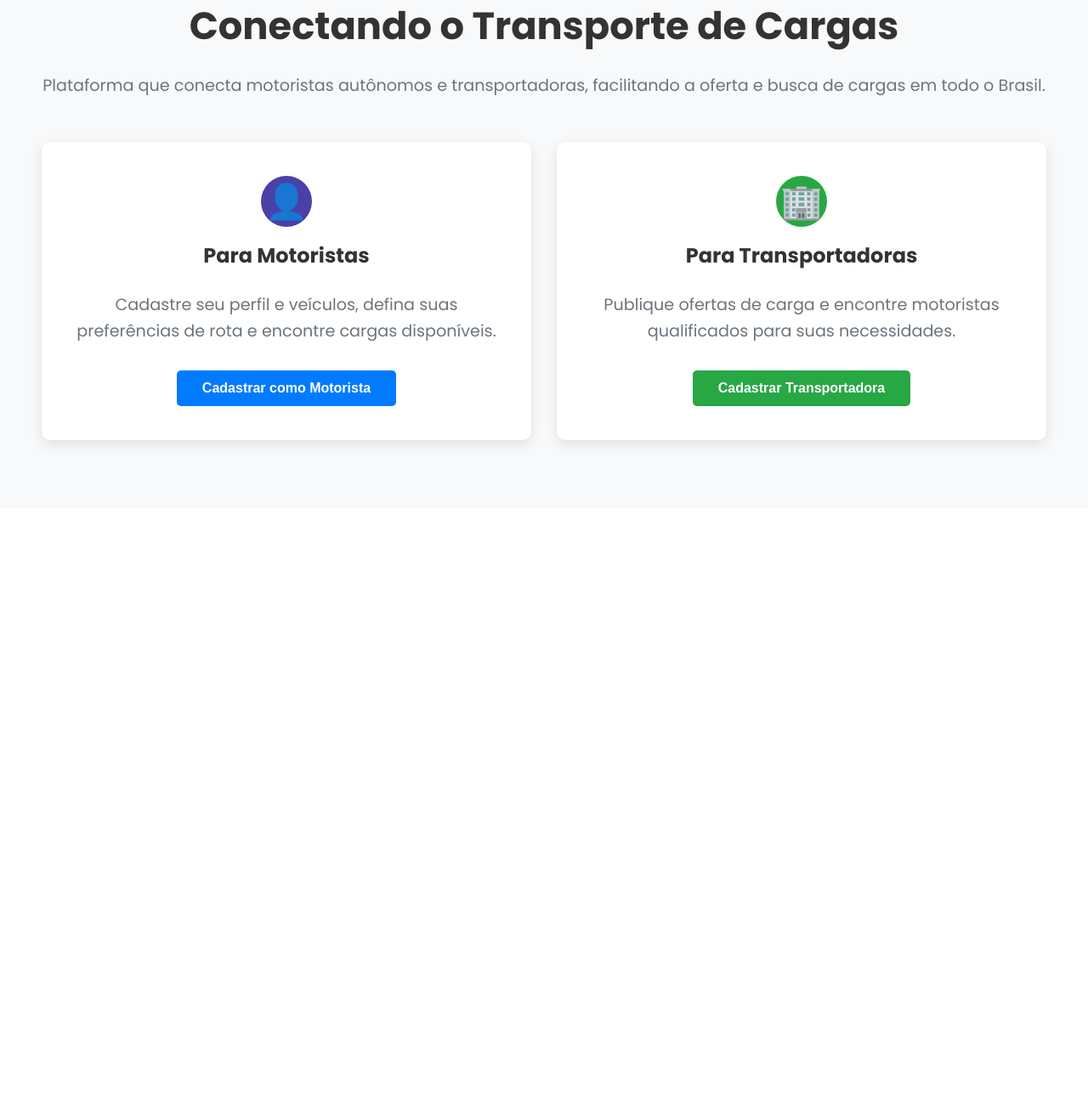
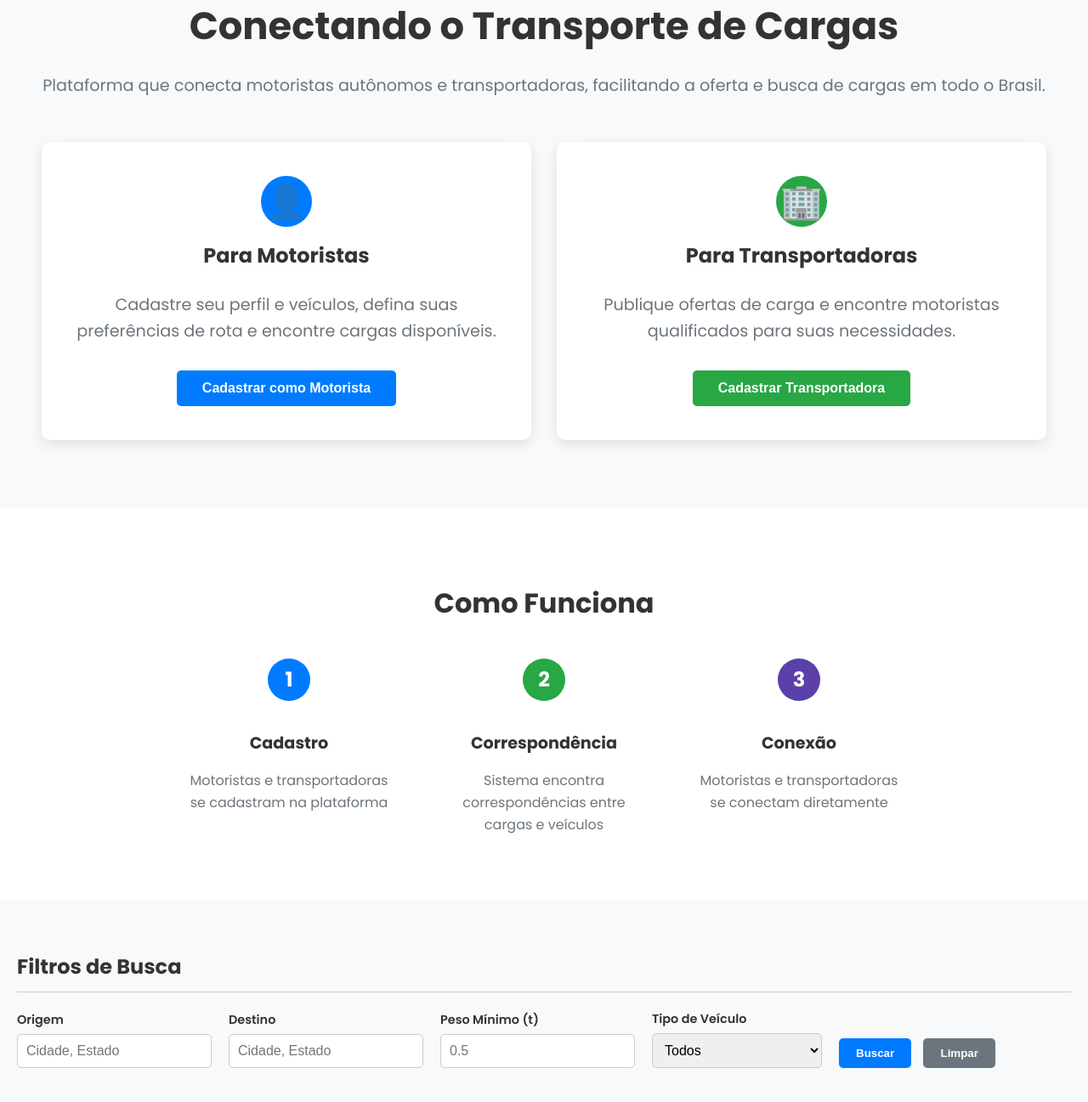
Before and after one commit to carusorodrigo/meufretefacil-docker, a Flask app: page / in a window 1280 px wide. Shown: the part 221-1518 px from the top of the page at 85% size. Before the commit the page ends 750 px from the top, so only its background shows below. Run offline with Flask 3, Linux system fonts and the light colour scheme.

Commit message:
Update index.html

```diff
--- a/templates/index.html
+++ b/templates/index.html
@@ -34,7 +34,7 @@
             font-weight: 700;
             display: flex;
             align-items: center;
-            margin-right: auto; /* Empurra os links para a direita */
+            margin-right: auto;
         }
         .navbar .logo img {
             margin-right: 10px;
@@ -44,7 +44,7 @@
             color: white;
             text-decoration: none;
             margin-left: 25px;
-            font-weight: 400; /* Mais leve, como na imagem */
+            font-weight: 400;
             font-size: 0.95em;
             transition: opacity 0.3s;
         }
@@ -59,7 +59,7 @@
             font-size: 2.8em;
             color: var(--text-color);
             margin-bottom: 10px;
-            font-weight: 700; /* Mais pesado, como na imagem */
+            font-weight: 700;
         }
         .hero-section p {
             font-size: 1.2em;
@@ -91,7 +91,6 @@
             margin-bottom: 30px;
         }
         .icon {
-            /* Ajuste para simular o ícone do modelo */
             display: inline-block;
             width: 60px;
             height: 60px;
@@ -130,6 +129,99 @@
         .btn-secondary:hover {
             background-color: #1e7e34;
         }
+
+        /* Estilos para a seção Como Funciona */
+        .how-it-works {
+            padding: 60px 20px;
+            background-color: white;
+            text-align: center;
+        }
+        .how-it-works h2 {
+            font-size: 2em;
+            margin-bottom: 40px;
+        }
+        .steps-container {
+            display: flex;
+            justify-content: center;
+            gap: 50px;
+            flex-wrap: wrap;
+        }
+        .step {
+            width: 250px;
+            text-align: center;
+        }
+        .step-number {
+            display: inline-block;
+            width: 50px;
+            height: 50px;
+            line-height: 50px;
+            border-radius: 50%;
+            font-size: 1.5em;
+            font-weight: 700;
+            margin-bottom: 15px;
+            color: white;
+        }
+        .step-1 { background-color: #007bff; }
+        .step-2 { background-color: #28a745; }
+        .step-3 { background-color: #5a40a8; }
+        .step h3 {
+            font-size: 1.2em;
+            margin-bottom: 10px;
+        }
+        .step p {
+            color: #6c757d;
+        }
+
+        /* Estilos para a seção de Filtros */
+        .filter-section {
+            padding: 40px 20px;
+            background-color: var(--bg-color);
+        }
+        .filter-section h2 {
+            font-size: 1.5em;
+            margin-bottom: 20px;
+            border-bottom: 1px solid #ccc;
+            padding-bottom: 10px;
+            text-align: left;
+        }
+        .filter-form {
+            display: flex;
+            gap: 20px;
+            flex-wrap: wrap;
+            align-items: flex-end;
+        }
+        .filter-group {
+            display: flex;
+            flex-direction: column;
+            min-width: 200px;
+        }
+        .filter-group label {
+            font-size: 0.9em;
+            margin-bottom: 5px;
+            font-weight: 600;
+        }
+        .filter-group input, .filter-group select {
+            padding: 10px;
+            border: 1px solid #ccc;
+            border-radius: 5px;
+            font-size: 1em;
+        }
+        .filter-buttons button {
+            padding: 10px 20px;
+            border: none;
+            border-radius: 5px;
+            cursor: pointer;
+            font-weight: 600;
+            margin-right: 10px;
+        }
+        .btn-search {
+            background-color: #007bff;
+            color: white;
+        }
+        .btn-clear {
+            background-color: #6c757d;
+            color: white;
+        }
     </style>
 </head>
 <body>
@@ -155,7 +247,7 @@
         <div class="card-container">
             <div class="card">
                 <!-- Ícone de Motorista -->
-                <div class="icon icon-motorista" style="background-color: #4a40a8;">👤</div>
+                <div class="icon icon-motorista" style="background-color: #007bff;">👤</div>
                 <h3>Para Motoristas</h3>
                 <p>Cadastre seu perfil e veículos, defina suas preferências de rota e encontre cargas disponíveis.</p>
                 <button class="btn-primary">Cadastrar como Motorista</button>
@@ -170,6 +262,59 @@
         </div>
     </div>
 
+    <!-- Seção Como Funciona -->
+    <div class="how-it-works">
+        <h2>Como Funciona</h2>
+        <div class="steps-container">
+            <div class="step">
+                <div class="step-number step-1" style="background-color: #007bff;">1</div>
+                <h3>Cadastro</h3>
+                <p>Motoristas e transportadoras se cadastram na plataforma</p>
+            </div>
+            <div class="step">
+                <div class="step-number step-2" style="background-color: #28a745;">2</div>
+                <h3>Correspondência</h3>
+                <p>Sistema encontra correspondências entre cargas e veículos</p>
+            </div>
+            <div class="step">
+                <div class="step-number step-3" style="background-color: #5a40a8;">3</div>
+                <h3>Conexão</h3>
+                <p>Motoristas e transportadoras se conectam diretamente</p>
+            </div>
+        </div>
+    </div>
+
+    <!-- Seção de Filtros de Busca -->
+    <div class="filter-section">
+        <h2>Filtros de Busca</h2>
+        <form class="filter-form">
+            <div class="filter-group">
+                <label for="origem">Origem</label>
+                <input type="text" id="origem" placeholder="Cidade, Estado">
+            </div>
+            <div class="filter-group">
+                <label for="destino">Destino</label>
+                <input type="text" id="destino" placeholder="Cidade, Estado">
+            </div>
+            <div class="filter-group">
+                <label for="peso">Peso Mínimo (t)</label>
+                <input type="number" id="peso" placeholder="0.5">
+            </div>
+            <div class="filter-group">
+                <label for="veiculo">Tipo de Veículo</label>
+                <select id="veiculo">
+                    <option>Todos</option>
+                    <option>Caminhão Baú</option>
+                    <option>Carreta</option>
+                </select>
+            </div>
+            <div class="filter-buttons">
+                <button type="submit" class="btn-search">Buscar</button>
+                <button type="reset" class="btn-clear">Limpar</button>
+            </div>
+        </form>
+    </div>
+
     <!-- O Painel de Administração está acessível em /admin -->
 </body>
 </html>
```
